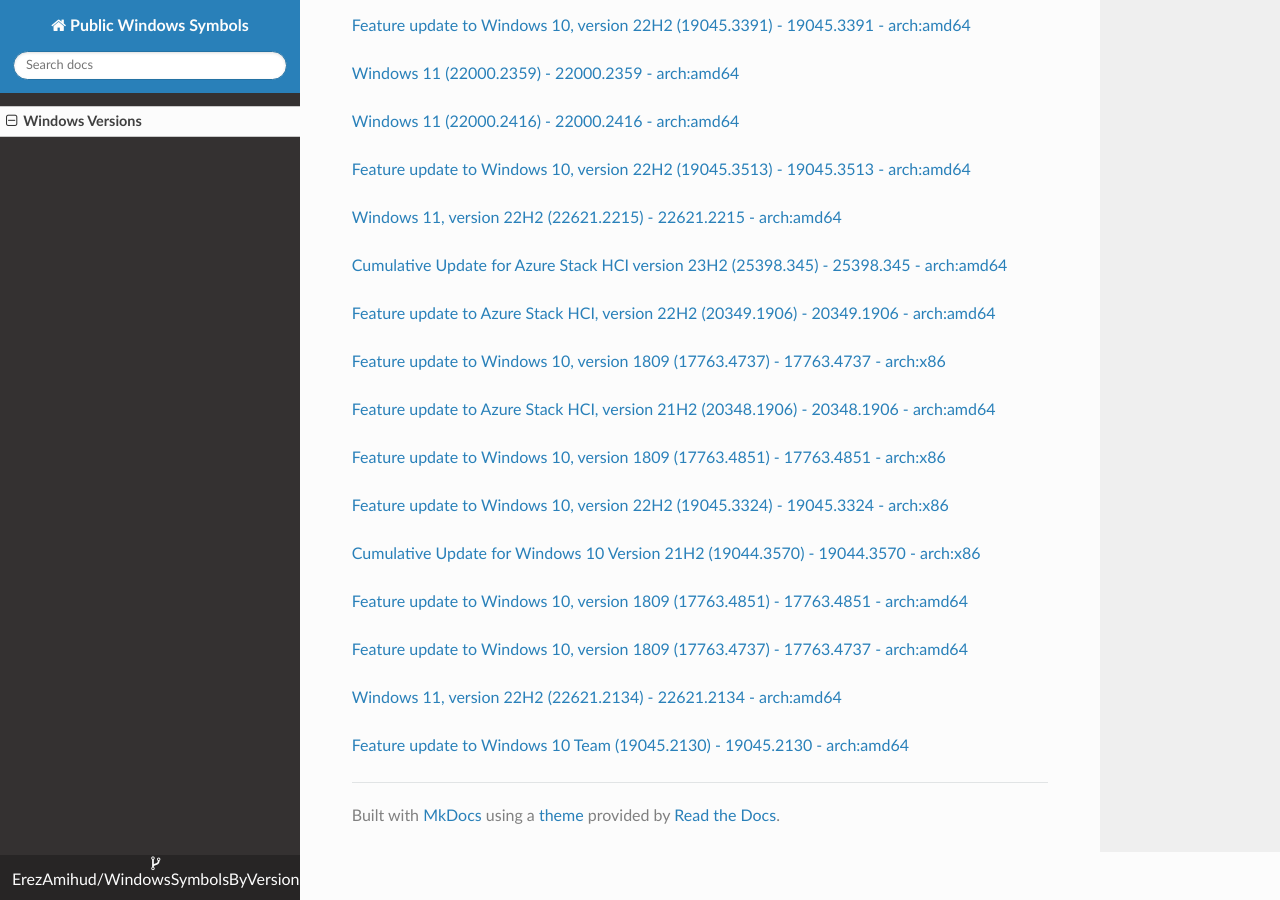
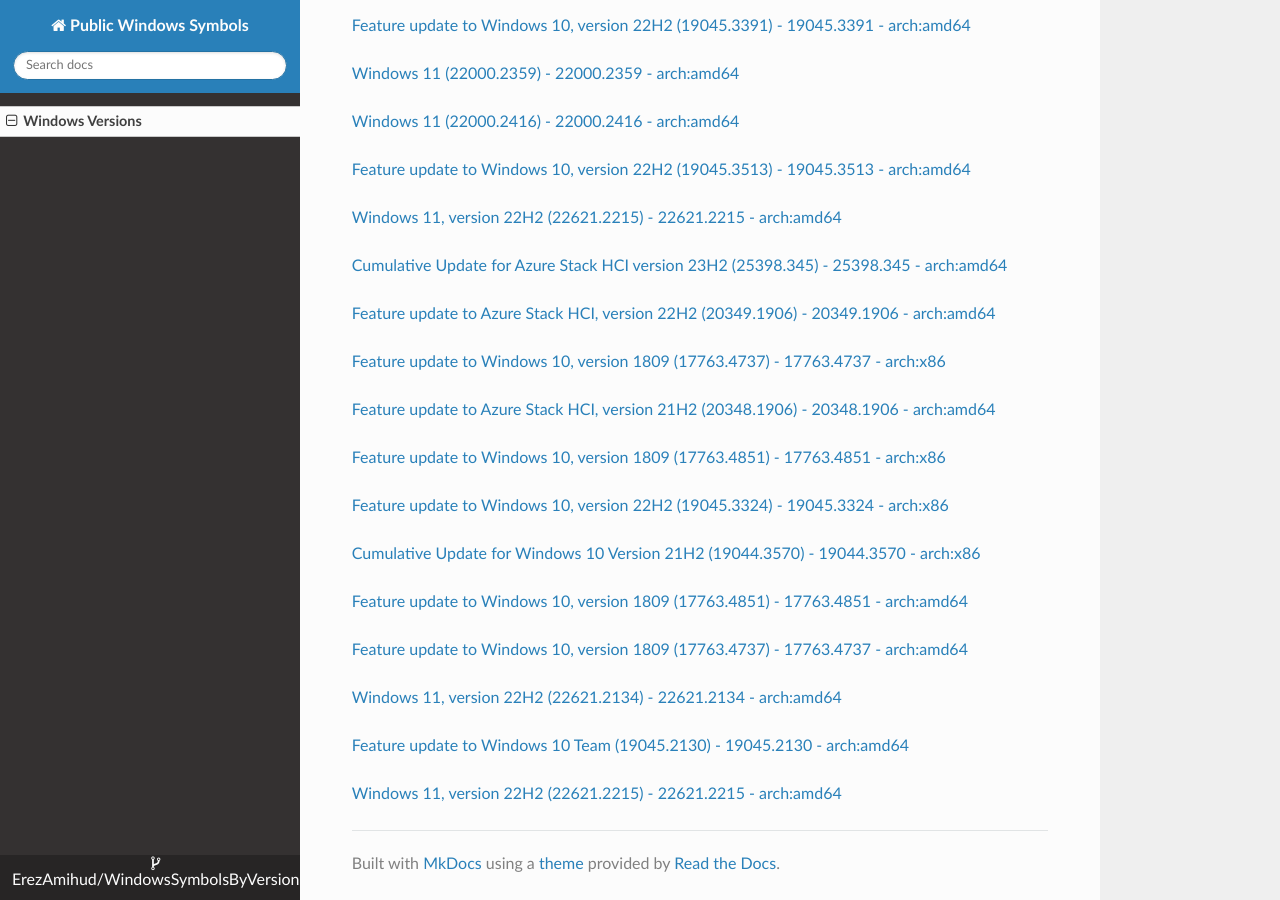
Before and after one commit to ErezAmihud/WindowsSymbolsByVersion, an MkDocs documentation site: the page built from docs/index.md, in a window 1280 px wide and 900 px high, scrolled down 26045 px. Built offline with MkDocs 1.6.1, drawn with Linux system fonts in a browser that asks for light colours; nearby versions of some CDN libraries.

Commit message:
Automated commit, add manifest for 6661ce49-e38c-49ac-b4bf-d13779b8eed6

```diff
--- a/docs/index.md
+++ b/docs/index.md
@@ -1480,3 +1480,6 @@
 
 
 [Feature update to Windows 10 Team (19045.2130) - 19045.2130 - arch:amd64](https://github.com/ErezAmihud/WindowsSymbolsByVersion/blob/main/manifests/32a3e279-d82f-4579-b899-270a391b85cc.manifest)
+
+
+[Windows 11, version 22H2 (22621.2215) - 22621.2215 - arch:amd64](https://github.com/ErezAmihud/WindowsSymbolsByVersion/blob/main/manifests/6661ce49-e38c-49ac-b4bf-d13779b8eed6.manifest)
```
Also changed, not shown: process_builds.json (+1 -1 lines).
